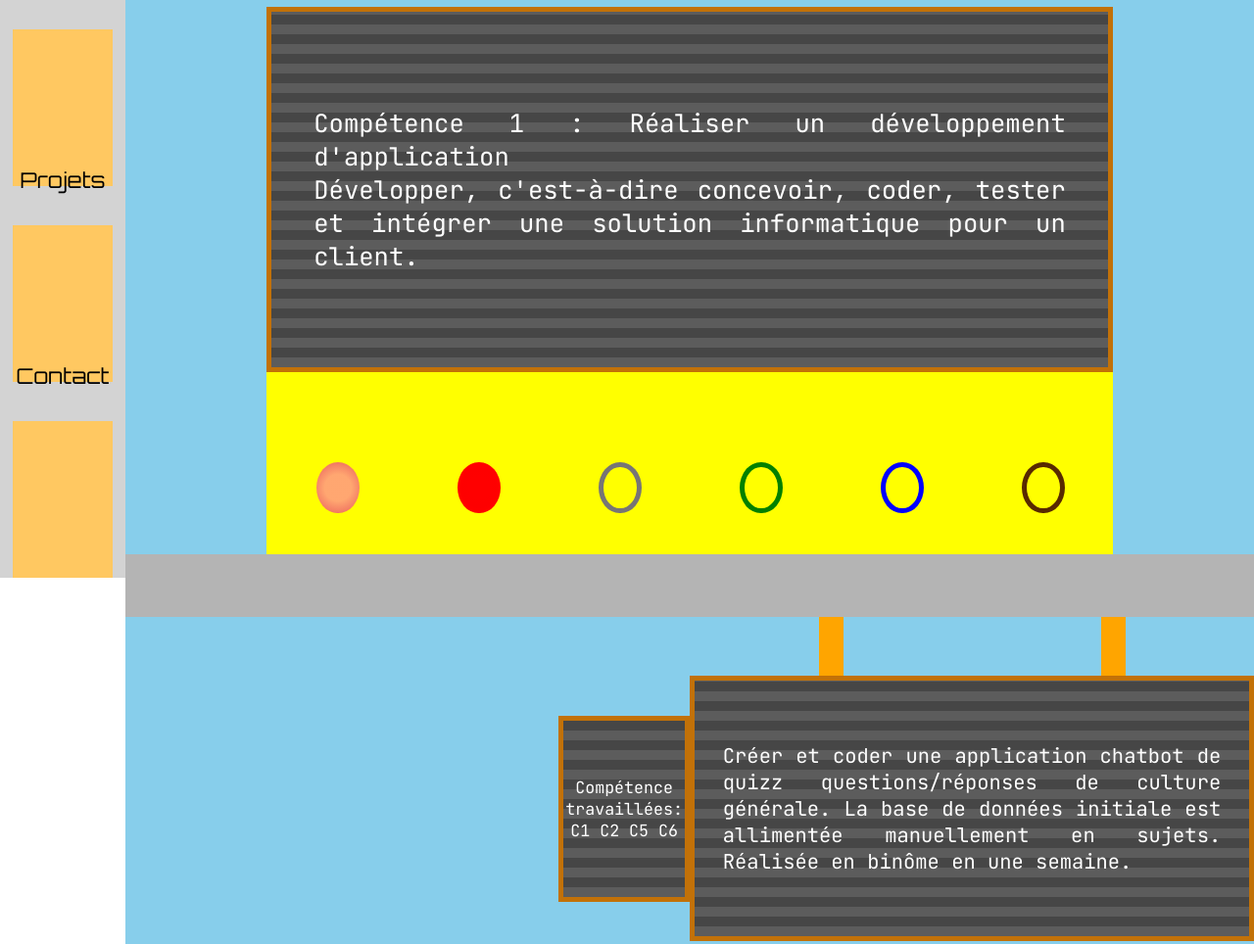
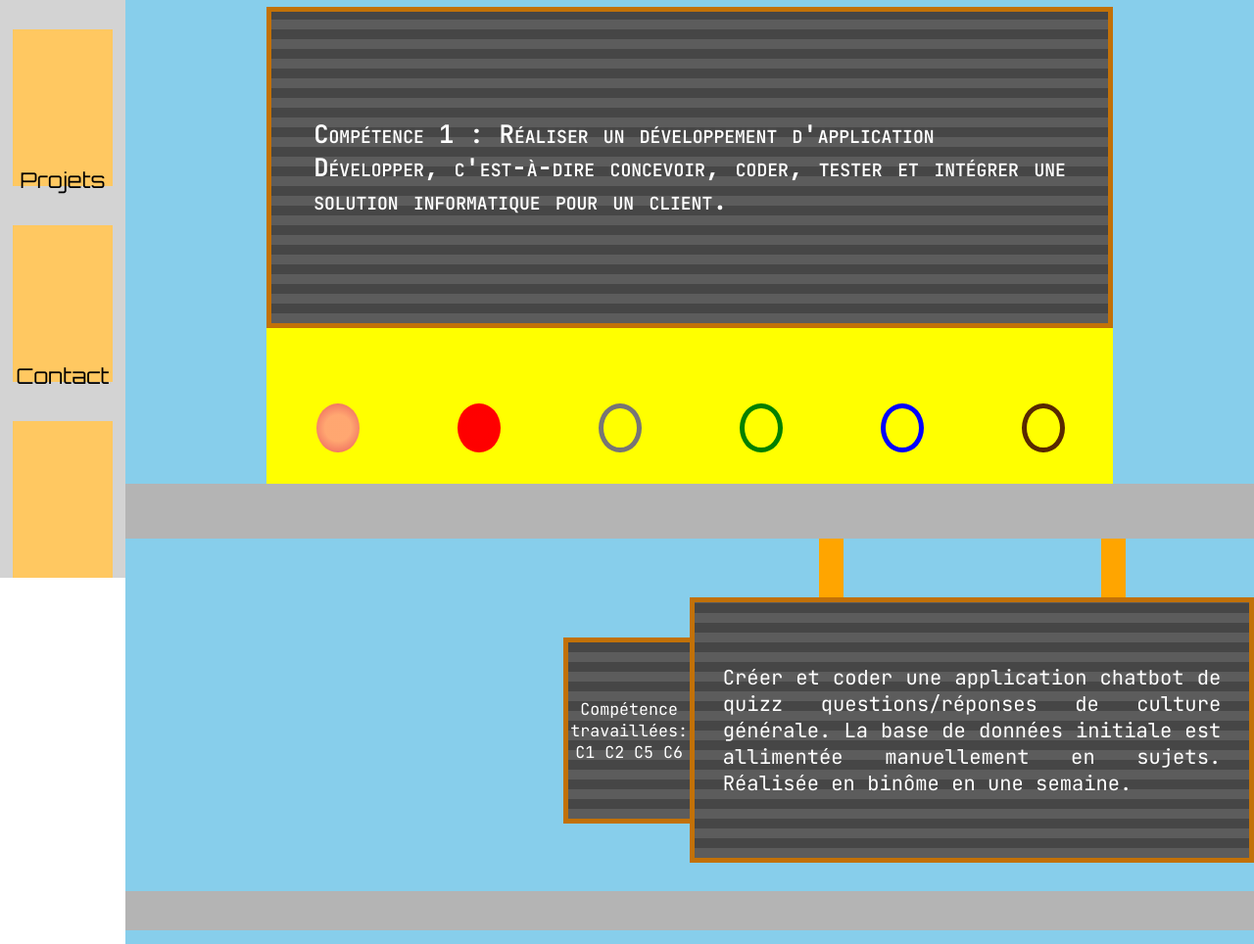
Before and after one commit to warenquitravaillepourunefoismdr/Portfolio, a plain HTML site: page Projets.html in a window 1280 px wide. Shown: the part 210-1174 px from the top of the page at 98% size. Drawn offline with Linux system fonts and the light colour scheme.

Commit message:
refonte police

```diff
--- a/Portfolio.css
+++ b/Portfolio.css
@@ -282,7 +282,7 @@ footer{
 /*projets*/
 
 .Bproject{
-    height: 330vh;
+    height: 310vh;
     color: radial;
 }
 
@@ -322,6 +322,8 @@ mur{
     display: none;
     text-align: justify;
     font-size: 2vw;
+    font-weight: 600;
+    font-variant: small-caps;
 }
 
 
@@ -330,7 +332,7 @@ input{
     justify-self: center;
     appearance: none;
     cursor: pointer;
-    height: 30%;
+    height: 33%;
     width: 30%;
     border-radius: 50%;
 }
@@ -483,7 +485,7 @@ input:checked {
 }
 
 .Pcontent > :nth-child(2){
-    height: 80vh;
+    height: 70vh;
     grid-template-rows: 65% 25% 10%;
     grid-template-columns: 12.5% 75% 12.5%;
 }
@@ -545,6 +547,7 @@ input:checked {
     grid-column:3;
     margin-top: 10%;
     margin-bottom: 0;
+    border-left: 0;
     width: 33%;
     height: 60%;
     justify-self: left;
@@ -566,6 +569,7 @@ input:checked {
     align-self:center;
     font-size: 1.3vw;
     text-align: center;
+    border-right: 0;
 }
 
 .Bproject poteaux{
```
